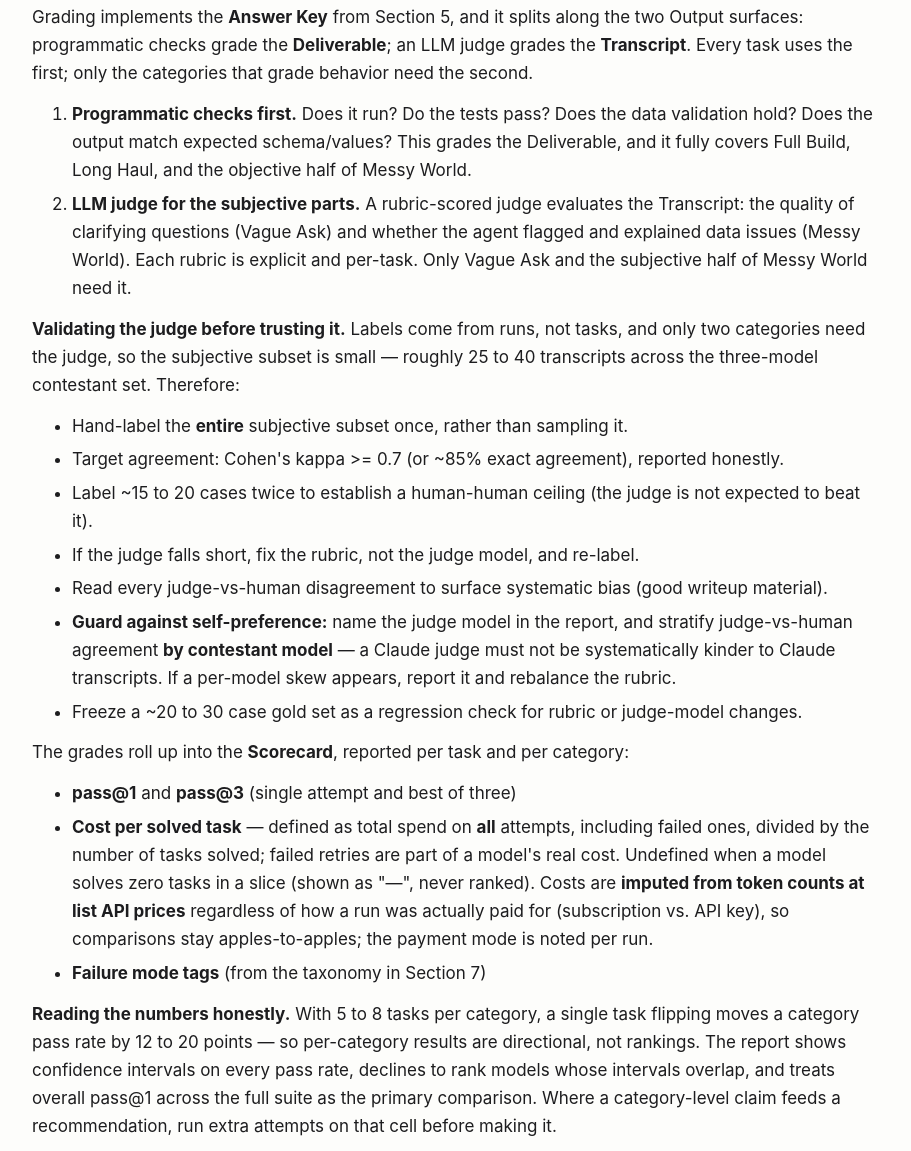
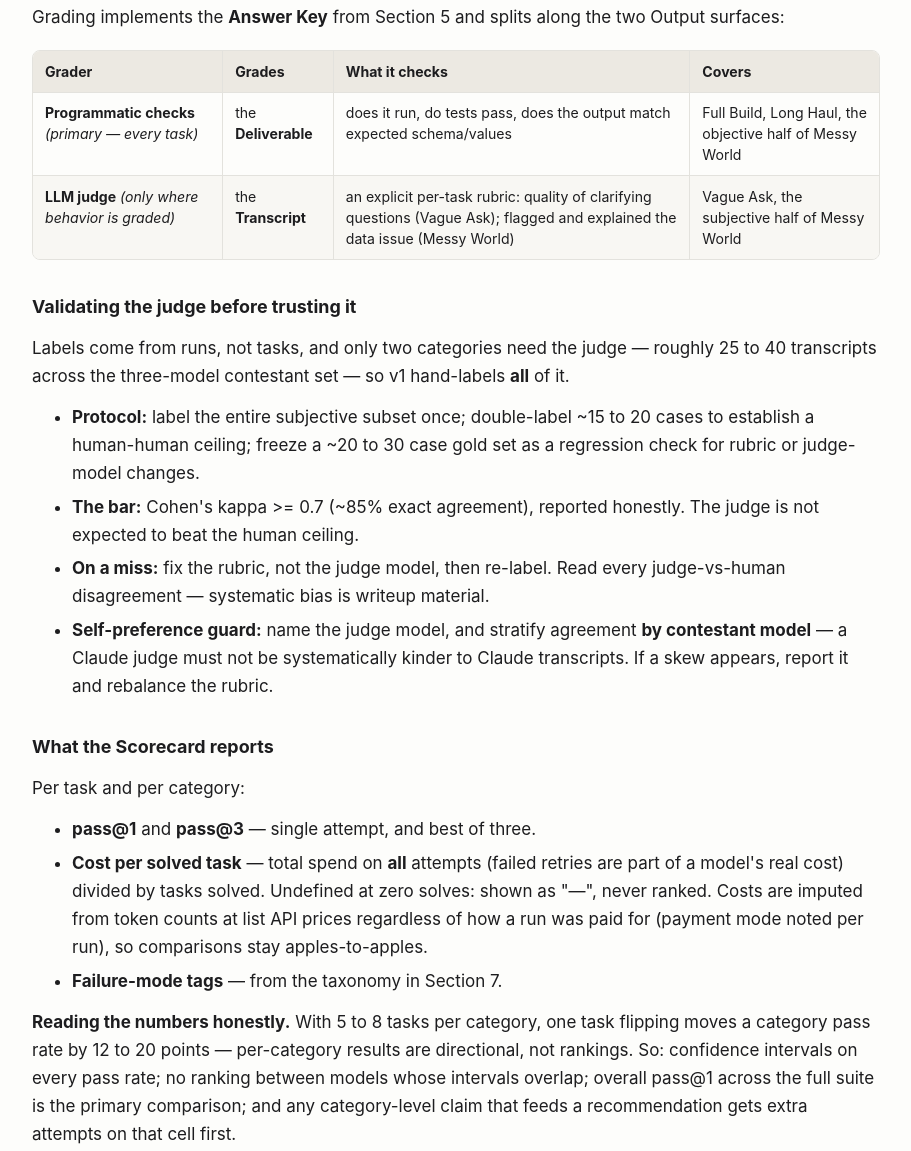
Before and after one commit to helenatan/builder-bench, a plain HTML site: page docs/PRD.html in a window 1280 px wide. Shown: the part 6691-7842 px from the top of the page, without its empty margins (184-1095 px from the left). Drawn offline with Linux system fonts and the light colour scheme.

Commit message:
docs: reorganize PRD §6 — grader table, grouped validation, sub-headers
- The intro paragraph + two-item numbered list said the
  surface/grader/coverage mapping three different ways; now it is one
  two-row table (Grader · Grades · What it checks · Covers).
- The seven judge-validation bullets grouped into four labeled ones:
  Protocol, The bar, On a miss, Self-preference guard.
- Two sub-headers ("Validating the judge...", "What the Scorecard
  reports") give the section a visible shape; Scorecard bullets and
  the reading-the-numbers paragraph tightened.

No facts added or removed. PRD.html re-rendered.

Co-Authored-By: Claude Fable 5 <noreply@anthropic.com>

```diff
--- a/docs/PRD.html
+++ b/docs/PRD.html
@@ -203,28 +203,47 @@ Last updated: June 2026</p>
 </ul>
 <hr />
 <h2 id="6-how-grading-works">6. How grading works</h2>
-<p>Grading implements the <strong>Answer Key</strong> from Section 5, and it splits along the two Output surfaces: programmatic checks grade the <strong>Deliverable</strong>; an LLM judge grades the <strong>Transcript</strong>. Every task uses the first; only the categories that grade behavior need the second.</p>
-<ol>
-<li><strong>Programmatic checks first.</strong> Does it run? Do the tests pass? Does the data validation hold? Does the output match expected schema/values? This grades the Deliverable, and it fully covers Full Build, Long Haul, and the objective half of Messy World.</li>
-<li><strong>LLM judge for the subjective parts.</strong> A rubric-scored judge evaluates the Transcript: the quality of clarifying questions (Vague Ask) and whether the agent flagged and explained data issues (Messy World). Each rubric is explicit and per-task. Only Vague Ask and the subjective half of Messy World need it.</li>
-</ol>
-<p><strong>Validating the judge before trusting it.</strong> Labels come from runs, not tasks, and only two categories need the judge, so the subjective subset is small — roughly 25 to 40 transcripts across the three-model contestant set. Therefore:</p>
+<p>Grading implements the <strong>Answer Key</strong> from Section 5 and splits along the two Output surfaces:</p>
+<div class="table-wrap"><table>
+<thead>
+<tr>
+<th>Grader</th>
+<th>Grades</th>
+<th>What it checks</th>
+<th>Covers</th>
+</tr>
+</thead>
+<tbody>
+<tr>
+<td><strong>Programmatic checks</strong> <em>(primary — every task)</em></td>
+<td>the <strong>Deliverable</strong></td>
+<td>does it run, do tests pass, does the output match expected schema/values</td>
+<td>Full Build, Long Haul, the objective half of Messy World</td>
+</tr>
+<tr>
+<td><strong>LLM judge</strong> <em>(only where behavior is graded)</em></td>
+<td>the <strong>Transcript</strong></td>
+<td>an explicit per-task rubric: quality of clarifying questions (Vague Ask); flagged and explained the data issue (Messy World)</td>
+<td>Vague Ask, the subjective half of Messy World</td>
+</tr>
+</tbody>
+</table></div>
+<h3 id="validating-the-judge-before-trusting-it">Validating the judge before trusting it</h3>
+<p>Labels come from runs, not tasks, and only two categories need the judge — roughly 25 to 40 transcripts across the three-model contestant set — so v1 hand-labels <strong>all</strong> of it.</p>
 <ul>
-<li>Hand-label the <strong>entire</strong> subjective subset once, rather than sampling it.</li>
-<li>Target agreement: Cohen's kappa &gt;= 0.7 (or ~85% exact agreement), reported honestly.</li>
-<li>Label ~15 to 20 cases twice to establish a human-human ceiling (the judge is not expected to beat it).</li>
-<li>If the judge falls short, fix the rubric, not the judge model, and re-label.</li>
-<li>Read every judge-vs-human disagreement to surface systematic bias (good writeup material).</li>
-<li><strong>Guard against self-preference:</strong> name the judge model in the report, and stratify judge-vs-human agreement <strong>by contestant model</strong> — a Claude judge must not be systematically kinder to Claude transcripts. If a per-model skew appears, report it and rebalance the rubric.</li>
-<li>Freeze a ~20 to 30 case gold set as a regression check for rubric or judge-model changes.</li>
+<li><strong>Protocol:</strong> label the entire subjective subset once; double-label ~15 to 20 cases to establish a human-human ceiling; freeze a ~20 to 30 case gold set as a regression check for rubric or judge-model changes.</li>
+<li><strong>The bar:</strong> Cohen's kappa &gt;= 0.7 (~85% exact agreement), reported honestly. The judge is not expected to beat the human ceiling.</li>
+<li><strong>On a miss:</strong> fix the rubric, not the judge model, then re-label. Read every judge-vs-human disagreement — systematic bias is writeup material.</li>
+<li><strong>Self-preference guard:</strong> name the judge model, and stratify agreement <strong>by contestant model</strong> — a Claude judge must not be systematically kinder to Claude transcripts. If a skew appears, report it and rebalance the rubric.</li>
 </ul>
-<p>The grades roll up into the <strong>Scorecard</strong>, reported per task and per category:</p>
+<h3 id="what-the-scorecard-reports">What the Scorecard reports</h3>
+<p>Per task and per category:</p>
 <ul>
-<li><strong>pass@1</strong> and <strong>pass@3</strong> (single attempt and best of three)</li>
-<li><strong>Cost per solved task</strong> — defined as total spend on <strong>all</strong> attempts, including failed ones, divided by the number of tasks solved; failed retries are part of a model's real cost. Undefined when a model solves zero tasks in a slice (shown as "—", never ranked). Costs are <strong>imputed from token counts at list API prices</strong> regardless of how a run was actually paid for (subscription vs. API key), so comparisons stay apples-to-apples; the payment mode is noted per run.</li>
-<li><strong>Failure mode tags</strong> (from the taxonomy in Section 7)</li>
+<li><strong>pass@1</strong> and <strong>pass@3</strong> — single attempt, and best of three.</li>
+<li><strong>Cost per solved task</strong> — total spend on <strong>all</strong> attempts (failed retries are part of a model's real cost) divided by tasks solved. Undefined at zero solves: shown as "—", never ranked. Costs are imputed from token counts at list API prices regardless of how a run was paid for (payment mode noted per run), so comparisons stay apples-to-apples.</li>
+<li><strong>Failure-mode tags</strong> — from the taxonomy in Section 7.</li>
 </ul>
-<p><strong>Reading the numbers honestly.</strong> With 5 to 8 tasks per category, a single task flipping moves a category pass rate by 12 to 20 points — so per-category results are directional, not rankings. The report shows confidence intervals on every pass rate, declines to rank models whose intervals overlap, and treats overall pass@1 across the full suite as the primary comparison. Where a category-level claim feeds a recommendation, run extra attempts on that cell before making it.</p>
+<p><strong>Reading the numbers honestly.</strong> With 5 to 8 tasks per category, one task flipping moves a category pass rate by 12 to 20 points — per-category results are directional, not rankings. So: confidence intervals on every pass rate; no ranking between models whose intervals overlap; overall pass@1 across the full suite is the primary comparison; and any category-level claim that feeds a recommendation gets extra attempts on that cell first.</p>
 <hr />
 <h2 id="7-failure-taxonomy">7. Failure taxonomy</h2>
 <p>The taxonomy is mined from the author's real Claude Code transcripts (the PAI build — Section 8; the tagged evidence lives in <a href="https://github.com/helenatan/builder-bench/blob/main/docs/pai-transcript-evidence.md"><code>docs/pai-transcript-evidence.md</code></a>) and seeds both task design and result tagging. Seven failure modes, each with a primary "home": the task category designed to provoke it. The categories and the taxonomy are two views of the same map — a failure can surface anywhere, but each has one place we deliberately hunt it.</p>
```
Also changed, not shown: 1 other file.
